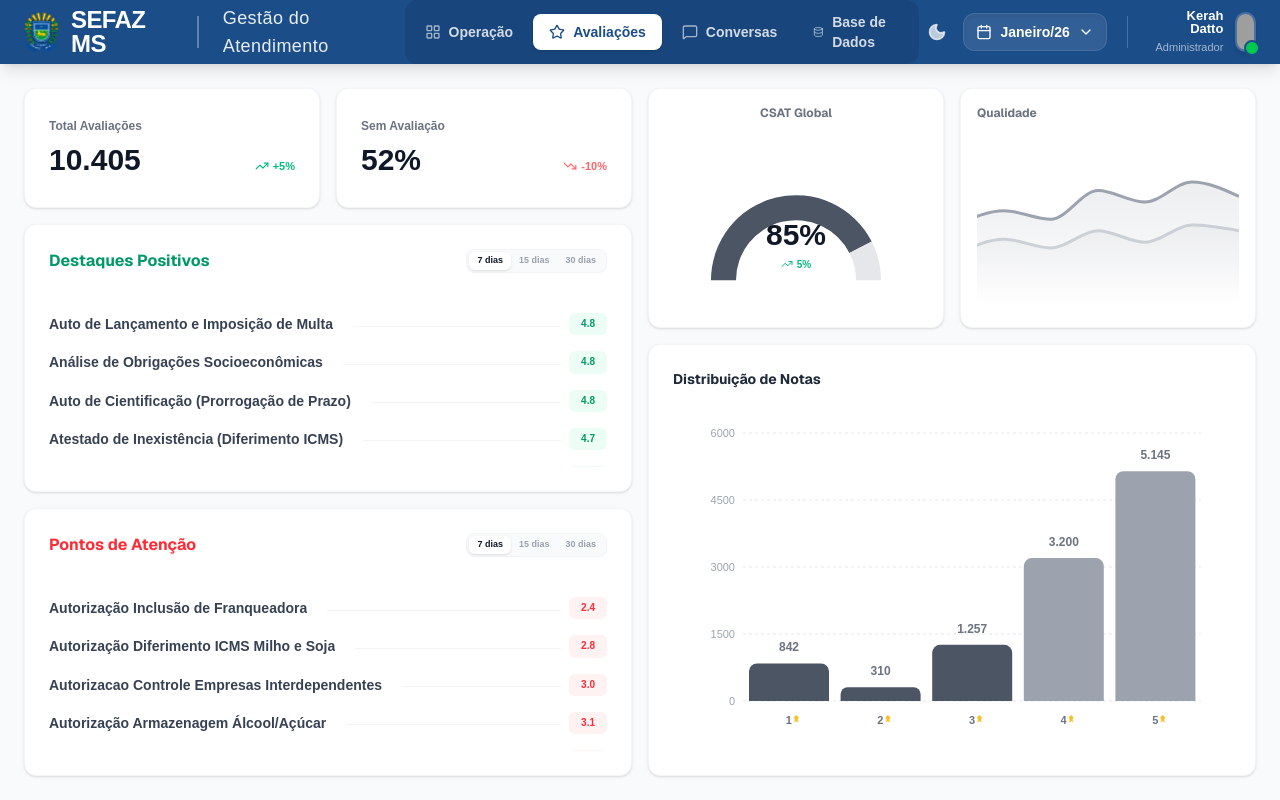
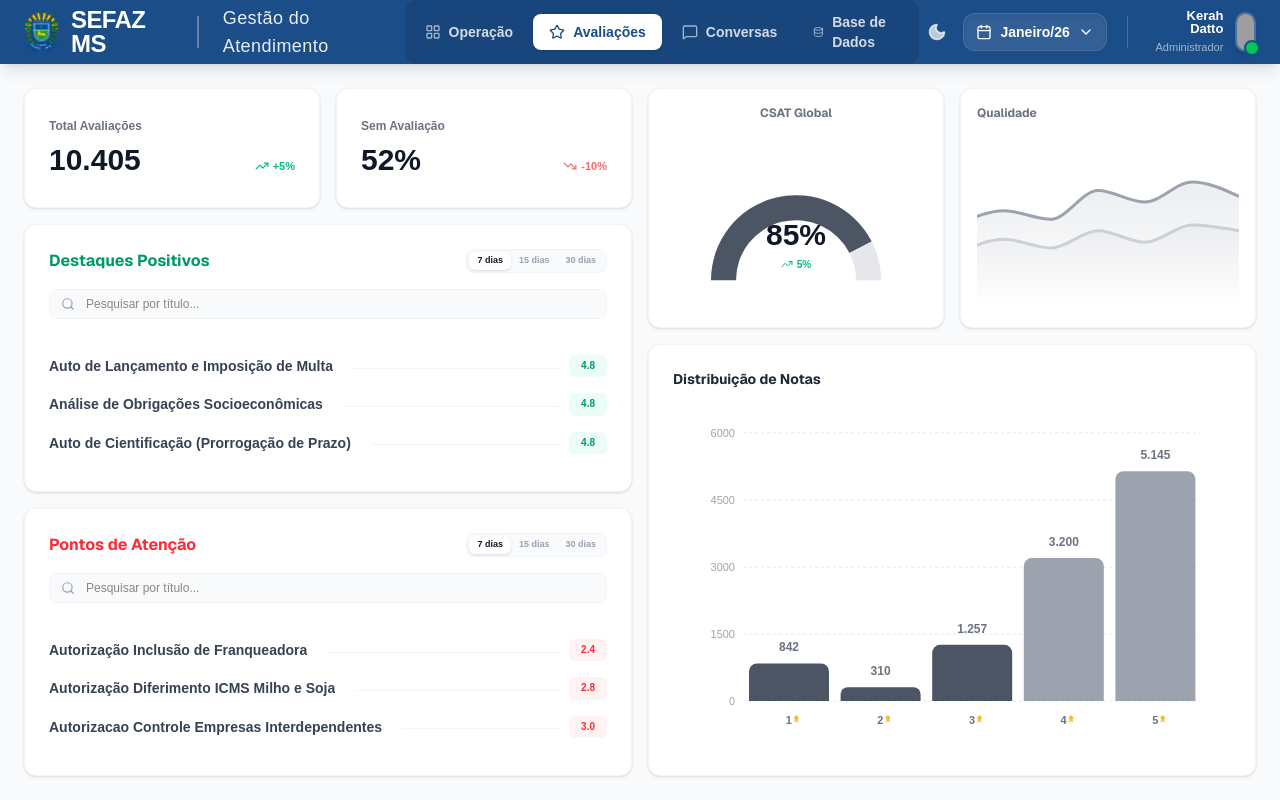
Before and after one commit to Espinoza9/AtendimentoSefaz-ms, a Next.js app: page /avaliacao in a window 1280 px wide. Built offline with nearby package versions, Linux system fonts and the light colour scheme; grey boxes are pictures that could not be loaded.

Commit message:
feat: implement search functionality in ranking and service cards pages

```diff
--- a/src/app/avaliacao/page.tsx
+++ b/src/app/avaliacao/page.tsx
@@ -16,7 +16,7 @@ import {
     Cell,
     LabelList,
 } from "recharts";
-import { TrendingUp, TrendingDown, Star } from "lucide-react";
+import { TrendingUp, TrendingDown, Star, Search } from "lucide-react";
 import { clsx } from "clsx";
 import { useState } from "react";
 
@@ -230,9 +230,15 @@ function SimpleMetricCard({ title, value, trend, trendUp, className }: { title:
 }
 
 function RankingCard({ title, items, titleColor, scoreBg, timeRange, setTimeRange }: any) {
+    const [searchTerm, setSearchTerm] = useState("");
+    const filteredItems = items.filter((item: any) =>
+        item.name.toLowerCase().includes(searchTerm.toLowerCase())
+    );
+
     return (
         <div className="bg-white dark:bg-[#121826] p-6 rounded-xl shadow-sm border border-gray-100 dark:border-white/5 flex flex-col flex-1 min-h-0 h-full">
-            <div className="flex justify-between items-center mb-6 flex-shrink-0">
+            <div className="flex flex-col gap-4 mb-6 flex-shrink-0">
+                <div className="flex justify-between items-center">
                     <h3 className={clsx("text-base font-bold font-sans", titleColor)}>{title}</h3>
                     <div className="flex bg-gray-50 dark:bg-slate-800 rounded-lg p-0.5 border border-gray-100 dark:border-white/5">
                         {['7 dias', '15 dias', '30 dias'].map(t => (
@@ -249,8 +255,21 @@ function RankingCard({ title, items, titleColor, scoreBg, timeRange, setTimeRang
                         ))}
                     </div>
                 </div>
-            <div className="flex-1 overflow-hidden flex flex-col justify-between py-2">
-                {items.map((item: any, index: number) => (
+
+                <div className="relative">
+                    <Search className="absolute left-3 top-1/2 -translate-y-1/2 w-3.5 h-3.5 text-gray-400" />
+                    <input
+                        type="text"
+                        placeholder="Pesquisar por título..."
+                        value={searchTerm}
+                        onChange={(e) => setSearchTerm(e.target.value)}
+                        className="w-full pl-9 pr-4 py-1.5 text-xs bg-gray-50 dark:bg-slate-800/50 border border-gray-100 dark:border-white/5 rounded-lg focus:outline-none focus:ring-1 focus:ring-blue-500/20 dark:text-slate-200"
+                    />
+                </div>
+            </div>
+            <div className="flex-1 overflow-hidden flex flex-col justify-between py-1">
+                {filteredItems.length > 0 ? (
+                    filteredItems.slice(0, 5).map((item: any, index: number) => (
                         <div key={index} className="flex items-center text-sm py-2">
                             <div className="flex items-center gap-3 flex-1 overflow-hidden">
                                 <span className="text-gray-700 dark:text-slate-300 font-bold truncate">{item.name}</span>
@@ -260,7 +279,12 @@ function RankingCard({ title, items, titleColor, scoreBg, timeRange, setTimeRang
                                 {item.score.toFixed(1)}
                             </div>
                         </div>
-                ))}
+                    ))
+                ) : (
+                    <div className="flex-1 flex items-center justify-center text-xs text-gray-400 font-bold italic">
+                        Nenhum serviço encontrado
+                    </div>
+                )}
             </div>
         </div>
     );
--- a/src/app/configuracoes/page.tsx
+++ b/src/app/configuracoes/page.tsx
@@ -2,7 +2,7 @@
 
 import { useState, useRef } from "react";
 import { Header } from "@/components/Header";
-import { Plus, X, Upload, Clock, FileText, Trash2, Edit2, ExternalLink, Eye, Download } from "lucide-react";
+import { Plus, X, Upload, Clock, FileText, Trash2, Edit2, ExternalLink, Eye, Download, Search } from "lucide-react";
 import { clsx } from "clsx";
 
 interface DocumentItem {
@@ -171,6 +171,7 @@ export default function ConfiguracoesPage() {
     const [isModalOpen, setIsModalOpen] = useState(false);
     const [editingService, setEditingService] = useState<ServiceCard | null>(null);
     const [filterStatus, setFilterStatus] = useState<'all' | 'active' | 'inactive'>('all'); // NEW
+    const [searchTerm, setSearchTerm] = useState(""); // NEW
     const fileInputRef = useRef<HTMLInputElement>(null);
 
     // Form State
@@ -290,10 +291,11 @@ export default function ConfiguracoesPage() {
 
     // Filter Logic
     const filteredServices = services.filter(service => {
-        if (filterStatus === 'all') return true;
-        if (filterStatus === 'active') return service.active;
-        if (filterStatus === 'inactive') return !service.active;
-        return true;
+        const matchesStatus = filterStatus === 'all' ||
+            (filterStatus === 'active' ? service.active : !service.active);
+        const matchesSearch = service.title.toLowerCase().includes(searchTerm.toLowerCase()) ||
+            service.description.toLowerCase().includes(searchTerm.toLowerCase());
+        return matchesStatus && matchesSearch;
     });
 
     const activeCount = services.filter(s => s.active).length;
@@ -311,7 +313,8 @@ export default function ConfiguracoesPage() {
                     </div>
                 </div>
 
-                <div className="flex justify-between items-center mb-6">
+                <div className="flex flex-col md:flex-row justify-between items-start md:items-center gap-4 mb-6">
+                    <div className="flex flex-wrap gap-4 items-center">
                         <div className="flex bg-white dark:bg-[#121826] p-1 rounded-xl shadow-sm border border-gray-100 dark:border-white/5">
                             <button
                                 onClick={() => setFilterStatus('all')}
@@ -342,9 +345,22 @@ export default function ConfiguracoesPage() {
                             </button>
                         </div>
 
+                        {/* SEARCH BAR */}
+                        <div className="relative min-w-[300px]">
+                            <Search className="absolute left-3 top-1/2 -translate-y-1/2 w-4 h-4 text-gray-400" />
+                            <input
+                                type="text"
+                                placeholder="Pesquisar cartas "
+                                value={searchTerm}
+                                onChange={(e) => setSearchTerm(e.target.value)}
+                                className="w-full pl-10 pr-4 py-2.5 text-sm bg-white dark:bg-[#121826] border border-gray-100 dark:border-white/5 rounded-xl shadow-sm focus:outline-none focus:ring-2 focus:ring-blue-500/20 dark:text-slate-200 dark:placeholder:text-slate-600 transition-all"
+                            />
+                        </div>
+                    </div>
+
                     <button
                         onClick={() => handleOpenModal()}
-                        className="flex items-center gap-2 bg-[#1B4D89] text-white px-5 py-2.5 rounded-lg hover:bg-blue-700 transition-all shadow-sm font-medium active:scale-95"
+                        className="flex items-center gap-2 bg-[#1B4D89] text-white px-5 py-2.5 rounded-lg hover:bg-blue-700 transition-all shadow-sm font-medium active:scale-95 whitespace-nowrap"
                     >
                         <Plus className="w-5 h-5" />
                         Adicionar Carta
```
Lines whose indentation alone changed are shown as unchanged.
